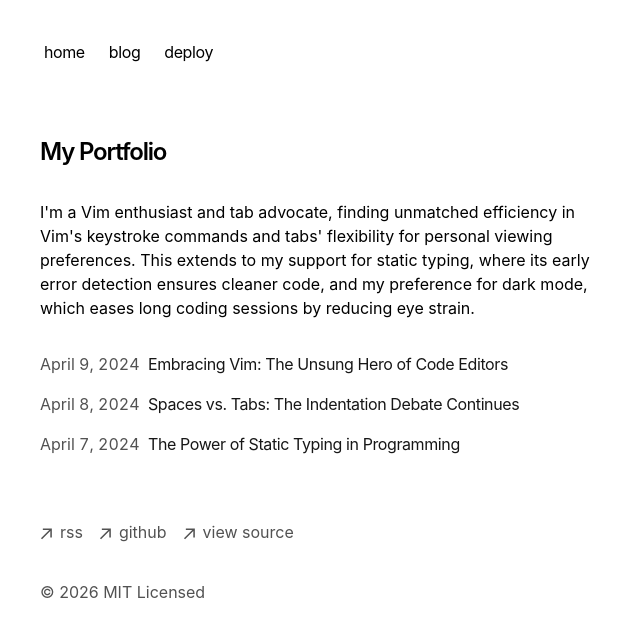
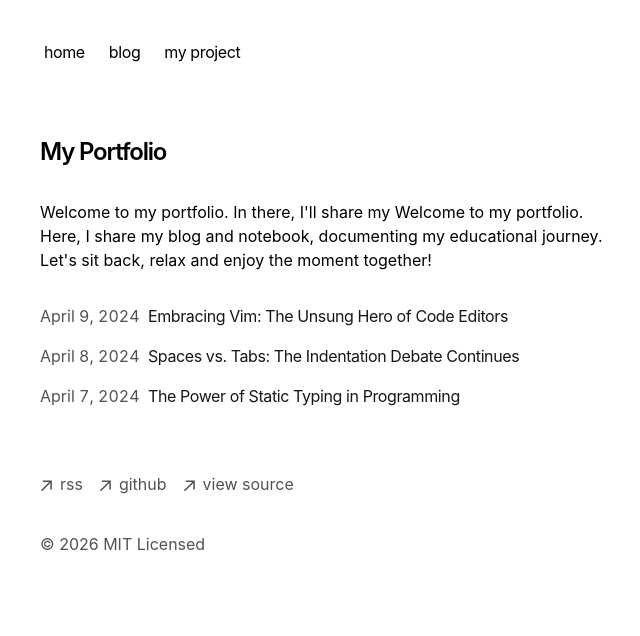
Before and after one commit to notoxus/portfolio-website, a Next.js app: page / in a window 1280 px wide. Shown: the top 636 px of the page, without its empty margins (312-952 px from the left). Built offline with nearby package versions, Linux system fonts and the light colour scheme.

Commit message:
change the menu tab

```diff
--- a/app/blog/page.tsx
+++ b/app/blog/page.tsx
@@ -1,4 +1,5 @@
 import { BlogPosts } from 'app/components/posts'
+import Link from 'next/link'
 
 export const metadata = {
   title: 'Blog',
@@ -9,6 +10,11 @@ export default function Page() {
   return (
     <section>
       <h1 className="font-semibold text-2xl mb-8 tracking-tighter">My Blog</h1>
+      <nav className="mb-4">
+        <Link href="https://vercel.com" className="text-blue-500 hover:underline">
+          Vercel
+        </Link>
+      </nav>
       <BlogPosts />
     </section>
   )
--- a/app/components/nav.tsx
+++ b/app/components/nav.tsx
@@ -7,8 +7,8 @@ const navItems = {
   '/blog': {
     name: 'blog',
   },
-  'https://vercel.com/templates/next.js/portfolio-starter-kit': {
-    name: 'deploy',
+  '/projects': {
+    name: 'my project',
   },
 }
 
--- a/app/page.tsx
+++ b/app/page.tsx
@@ -7,11 +7,7 @@ export default function Page() {
         My Portfolio
       </h1>
       <p className="mb-4">
-        {`I'm a Vim enthusiast and tab advocate, finding unmatched efficiency in
-        Vim's keystroke commands and tabs' flexibility for personal viewing
-        preferences. This extends to my support for static typing, where its
-        early error detection ensures cleaner code, and my preference for dark
-        mode, which eases long coding sessions by reducing eye strain.`}
+        {`Welcome to my portfolio. In there, I'll share my Welcome to my portfolio. Here, I share my blog and notebook, documenting my educational journey. Let's sit back, relax and enjoy the moment together!`}
       </p>
       <div className="my-8">
         <BlogPosts />
```
